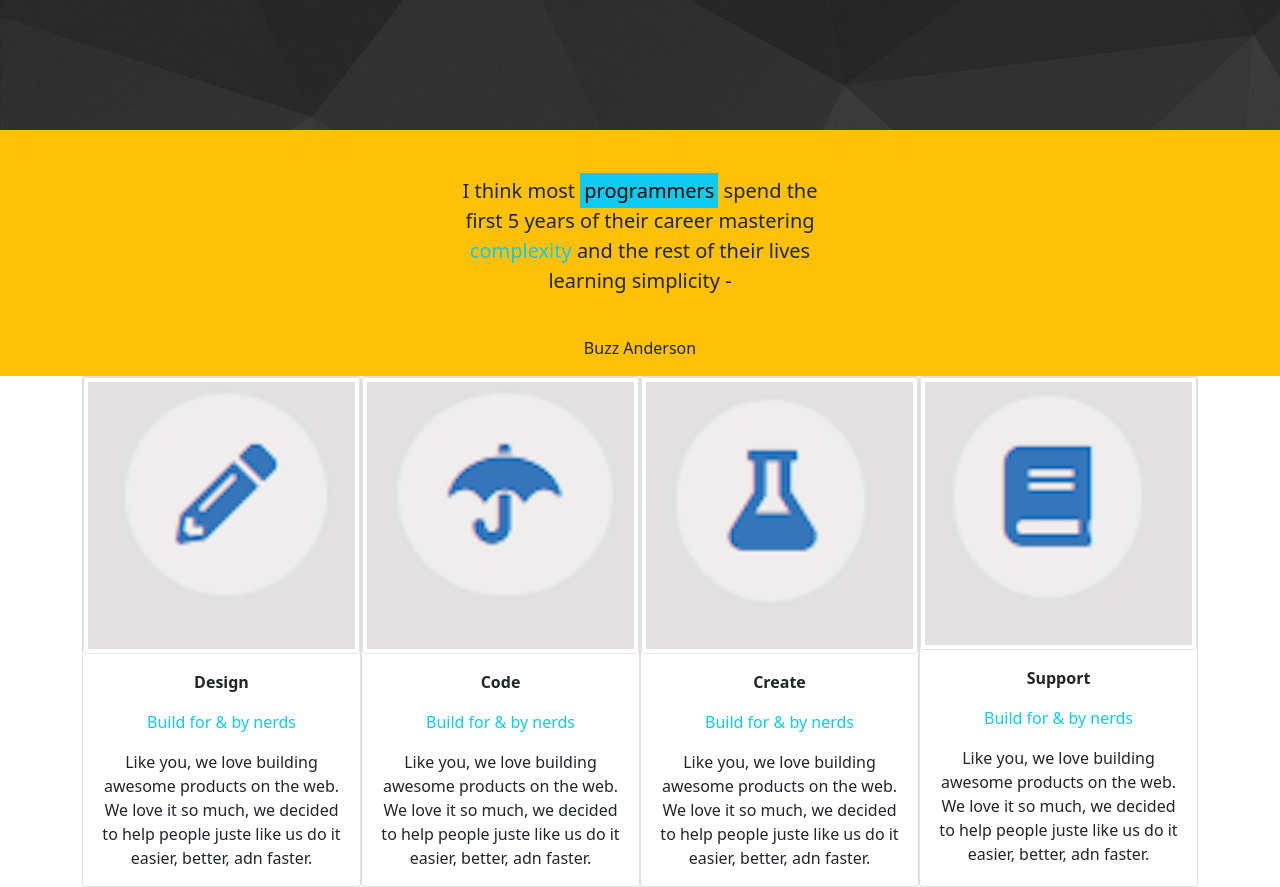
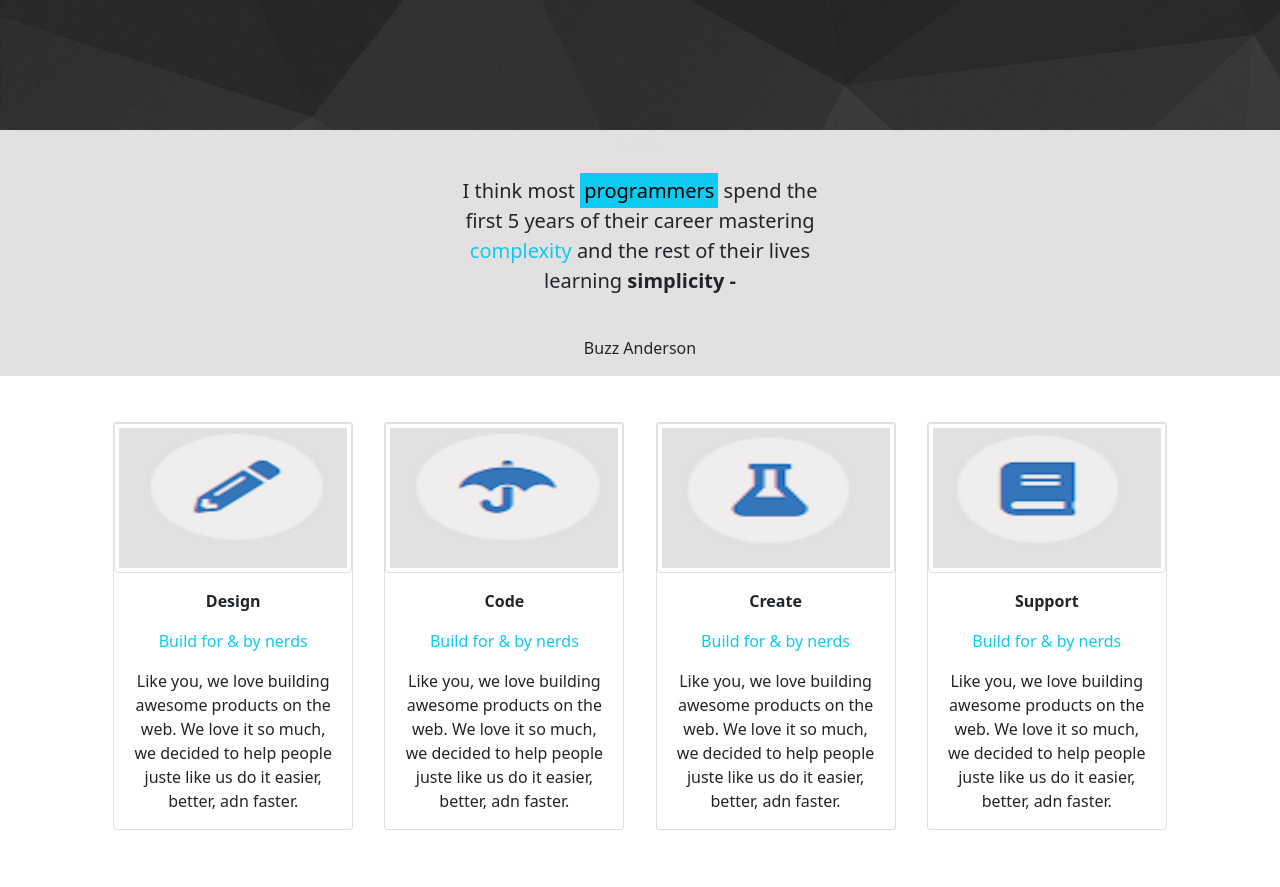
Before and after one commit to camille-mcq/Ex02_Bootstrap, a website: page index.html in a window 1280 px wide. Shown: the part 360-1247 px from the top of the page. Drawn offline with nearby package versions, Linux system fonts and the light colour scheme.

Commit message:
Ajustement_Couleur

```diff
--- a/index.html
+++ b/index.html
@@ -12,7 +12,7 @@
 </head>
 <body>
   <!-- NavBar -->
-    <nav class="navbar navbar-expand-lg navbar-dark bg-secondary text-white" >
+    <nav class="navbar navbar-expand-lg navbar-dark text-white" >
       <div class="container text-center">
           <p class="navbar-brand " href="#">FLATI</p>
       </div>
@@ -39,14 +39,14 @@
 </section>
 
 <!--Div background color + texte-->
-<section class="bg-warning">
+<section class="section_A">
   <!--Espace au top-->
   <div class="container text-center">
     <div class="row">
       <div class="col">
       </div>
       <div class="col">
-        <p class="text-warning fs-5">hello</p>
+        <p class="text-là fs-5">hello</p>
       </div>
       <div class="col"></div>
       </div>
@@ -59,7 +59,7 @@
       </div>
       <div class="col">
         <p class="fs-5">I think most <mark class="bg-info">programmers</mark>  spend the first 5 years of their career mastering
-        <span class="text-info">complexity</span>  and the rest of their lives learning simplicity -</p>
+        <span class="text-info">complexity</span>  and the rest of their lives learning <b>simplicity -</b> </p>
         <br>
         <p>Buzz Anderson</p>
       </div>
@@ -71,8 +71,21 @@
 
 <!---cards--->
 <section>
-  <div class="d-flex container justify-content-evenly">
-    <div class="card" style="width: 18rem;">
+  <!--Espace au top-->
+  <div class="container text-center">
+    <div class="row">
+      <div class="col">
+      </div>
+      <div class="col">
+        <p class="text-white fs-5">hello</p>
+      </div>
+      <div class="col"></div>
+      </div>
+    </div>
+  </div>
+  <!--Design-->
+  <div class="d-flex container justify-content-xl-evenly">
+    <div class="card" style="width: 15rem;">
       <img src="./public/img/Screenshot 2021-01-04 at 10.43.22.png" class="card-img-top img-thumbnail" alt="..." >
       <div class="card-body text-center">
         <p class="fs-6"><b>Design</b></p>
@@ -80,7 +93,7 @@
         <p class="card-text">Like you, we love building awesome products on the web. We love it so much, we decided to help people juste like us do it easier, better, adn faster.</p>
       </div>
     </div>
-    <div class="card" style="width: 18rem;">
+    <div class="card" style="width: 15rem;">
       <img src="./public/img/Screenshot 2021-01-04 at 10.43.59.png" class="card-img-top img-thumbnail" alt="...">
       <div class="card-body text-center">
         <p class="fs-6"><b>Code</b></p>
@@ -88,7 +101,7 @@
         <p class="card-text">Like you, we love building awesome products on the web. We love it so much, we decided to help people juste like us do it easier, better, adn faster.</p>
       </div>
     </div>
-    <div class="card rounded-1" style="width: 18rem;">
+    <div class="card rounded-1" style="width: 15rem;">
       <img src="./public/img/Screenshot 2021-01-04 at 10.44.18.png " class="card-img-top img-thumbnail" alt="...">
       <div class="card-body text-center">
         <p class="fs-6"><b>Create</b></p>
@@ -96,7 +109,7 @@
         <p class="card-text">Like you, we love building awesome products on the web. We love it so much, we decided to help people juste like us do it easier, better, adn faster.</p>
       </div>
     </div>
-    <div class="card" style="width: 18rem;">
+    <div class="card" style="width: 15rem;">
       <img src="./public/img/Screenshot 2021-01-04 at 10.44.28.png" class="card-img-top img-thumbnail" alt="...">
       <div class="card-body text-center">
         <p class="fs-6"><b>Support</b></p>
@@ -107,5 +120,25 @@
   </div>
 </section>
 
+<!--Dernière boite-->
+<section>
+  <!--Espace au top-->
+  <div class="container text-center">
+    <div class="row">
+      <div class="col">
+      </div>
+      <div class="col">
+        <p class="text-white fs-5">hello</p>
+      </div>
+      <div class="col"></div>
+      </div>
+    </div>
+  </div>
+  <div class="container d-flex">
+  <!--dernières cards-->
+
+
+  </div>
+</section>
 </body>
 </html>
--- a/public/css/style.css
+++ b/public/css/style.css
@@ -0,0 +1,19 @@
+/*Navbar*/
+nav{
+    background-color: #20496e
+}
+
+/*Section 1*/
+.section_A{
+    background-color: #e2e0e0;
+}
+.text-là{
+   color: #e2e0e0;
+}
+
+/*Cards*/
+.card-img-top{
+    height: 150px;
+
+    align-items: center;
+}
```
